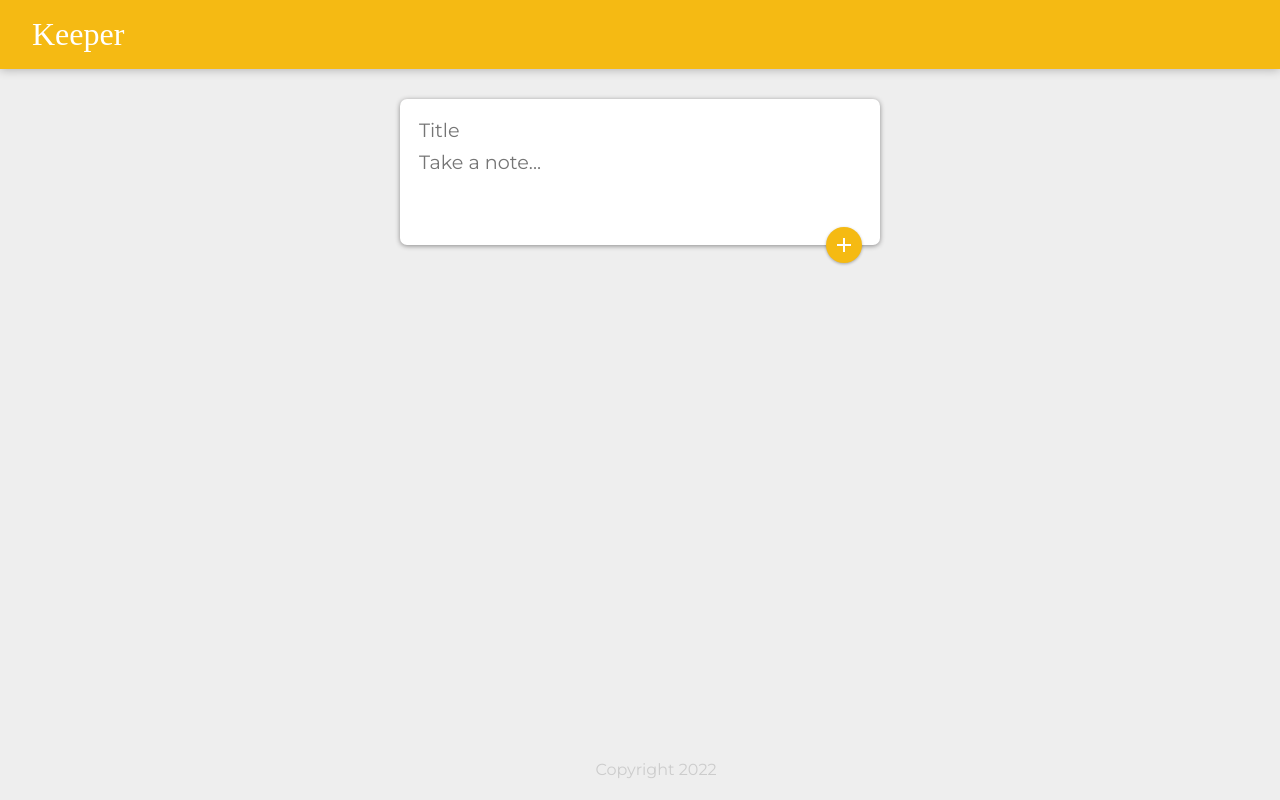
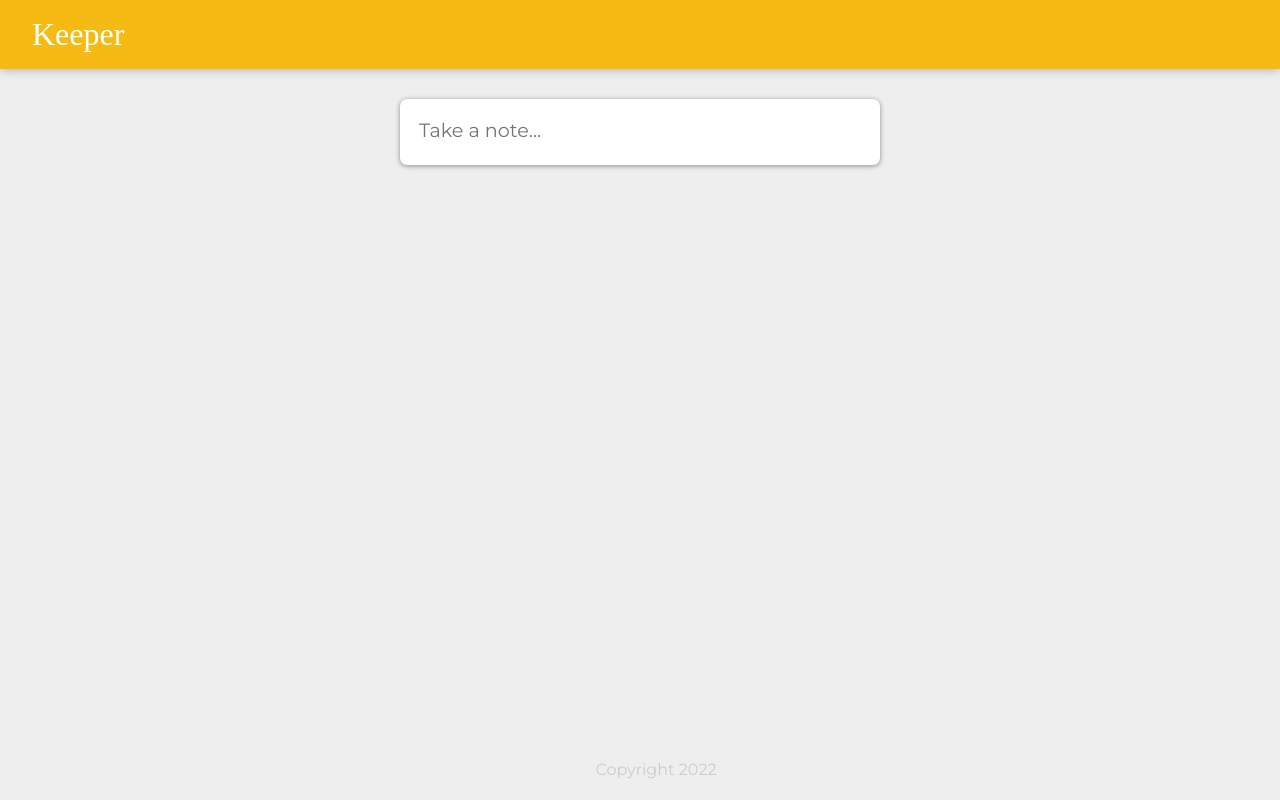
Before and after one commit to fredericreact/keeper-app, a React (Create React App) app: page / in a window 1280 px wide. Built offline with nearby package versions, Linux system fonts and the light colour scheme; a web font is replaced by a local one.

Commit message:
add input expansion with conditional rendering/hooks

```diff
--- a/src/components/CreateArea.jsx
+++ b/src/components/CreateArea.jsx
@@ -12,7 +12,12 @@ content:""
 
 });
 
+const [isExpanded, setExpanded] = useState(false);
 
+function  expand (){
+setExpanded(true);
+
+}
 
 function  handleChange (event){
     const {name,value} = event.target
@@ -37,10 +42,10 @@ function submitNote(event){
   return (
     <div>
       <form className="create-note" onSubmit={submitNote}>
-        <input onChange={handleChange} value ={note.title} name="title" placeholder="Title" />
-        <textarea onChange={handleChange} value ={note.content}  name="content" placeholder="Take a note..." rows="3" />
-       <Zoom in={true}>
-        <Fab type="submit"><AddIcon/></Fab>
+        {isExpanded && (<input onChange={handleChange} value ={note.title} name="title" placeholder="Title" /> )}
+        <textarea onClick={expand} onChange={handleChange} value ={note.content}  name="content" placeholder="Take a note..." rows={isExpanded ? 3 :1} />
+        <Zoom in={isExpanded}>
+       <Fab type="submit"><AddIcon/></Fab>
 </Zoom>
       </form>
     </div>
```
